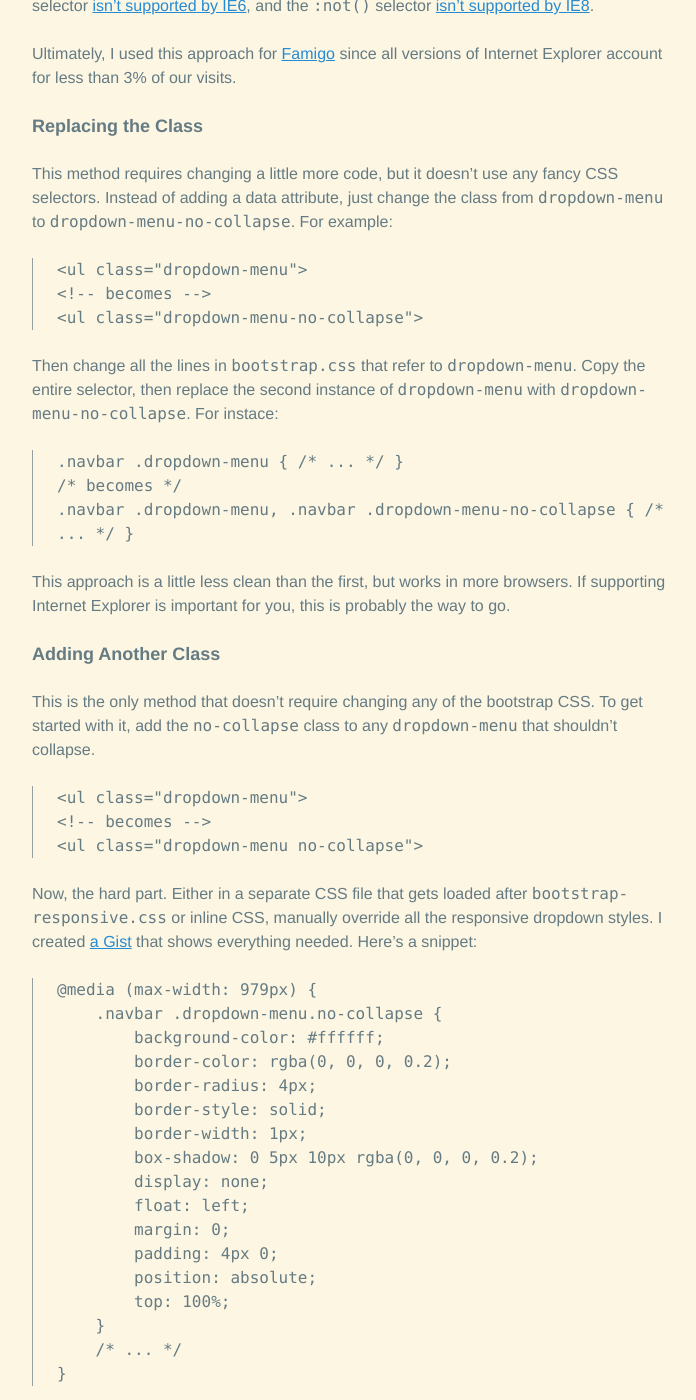
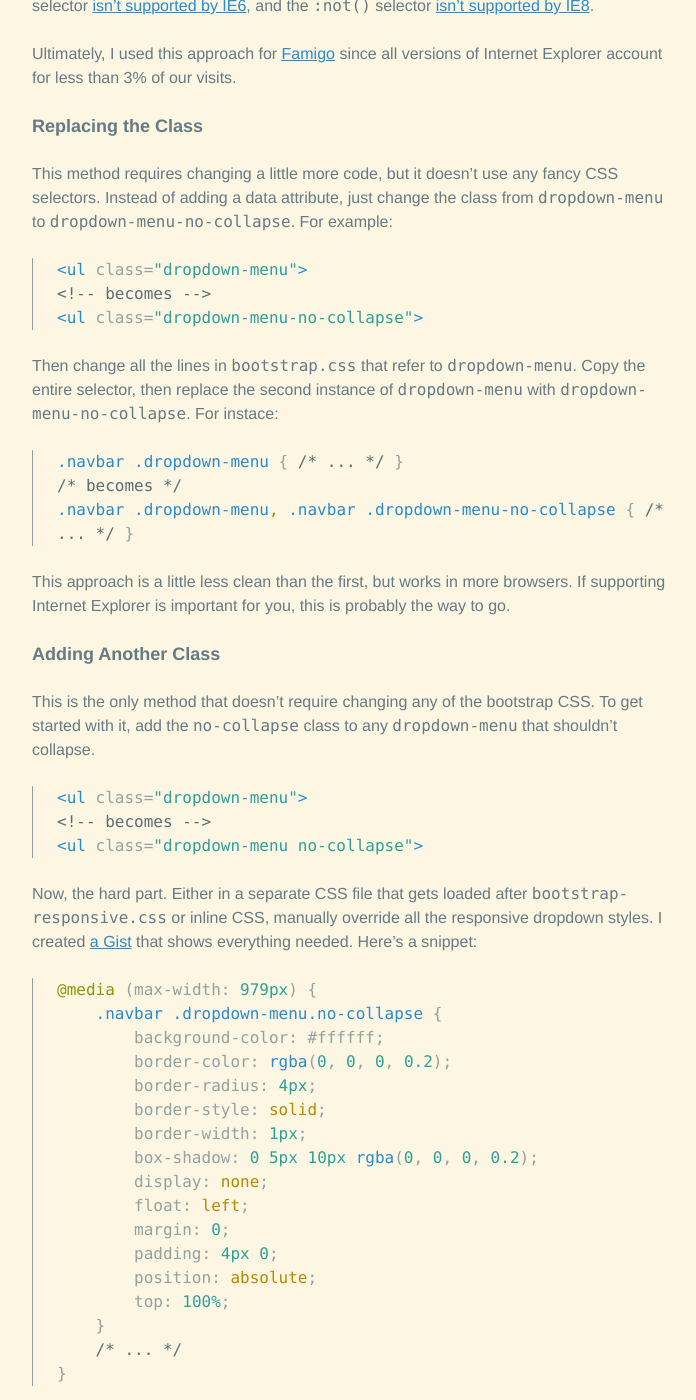
Before and after one commit to tfausak/tfausak.github.io, a Jekyll site: the page built from _posts/2012-03-15-untitled.md, in a window 1280 px wide and 1400 px high, scrolled down 3104 px. Shown: the whole window, without its empty margins (288-984 px from the left). Built offline with Jekyll 4.4.1, drawn with Linux system fonts in a browser that asks for light colours; comment, search, counter and statistics services are not loaded; some of the changed text lies outside the part shown.

Commit message:
Add syntax highlighting.

```diff
--- a/_posts/2012-03-15-untitled.md
+++ b/_posts/2012-03-15-untitled.md
@@ -59,17 +59,21 @@ This method requires changing the least code. When creating a
 dropdown menu in a navbar, just add `data-no-collapse="true"` to the
 `dropdown-menu` element. For instance:
 
-    <ul class="dropdown-menu">
-    <!-- becomes -->
-    <ul class="dropdown-menu" data-no-collapse="true">
+{% highlight html %}
+<ul class="dropdown-menu">
+<!-- becomes -->
+<ul class="dropdown-menu" data-no-collapse="true">
+{% endhighlight %}
 
 Then change nine lines in `bootstrap-responsive.css` that refer
 to `dropdown-menu`. Add `:not([data-no-collapse="true"])` to the
 `dropdown-menu` selectors. For example:
 
-    .navbar .dropdown-menu { /* ... */ }
-    /* becomes */
-    .navbar .dropdown-menu:not([data-no-collapse="true"]) { /* ... */ }
+{% highlight css %}
+.navbar .dropdown-menu { /* ... */ }
+/* becomes */
+.navbar .dropdown-menu:not([data-no-collapse="true"]) { /* ... */ }
+{% endhighlight %}
 
 This approach is the cleanest in that the least code is changed and it's
 pretty easy to keep it up-to-date if the bootstrap changes. However,
@@ -85,17 +89,21 @@ This method requires changing a little more code, but it doesn't use any
 fancy CSS selectors. Instead of adding a data attribute, just change the
 class from `dropdown-menu` to `dropdown-menu-no-collapse`. For example:
 
-    <ul class="dropdown-menu">
-    <!-- becomes -->
-    <ul class="dropdown-menu-no-collapse">
+{% highlight html %}
+<ul class="dropdown-menu">
+<!-- becomes -->
+<ul class="dropdown-menu-no-collapse">
+{% endhighlight %}
 
 Then change all the lines in `bootstrap.css` that refer to
 `dropdown-menu`. Copy the entire selector, then replace the second
 instance of `dropdown-menu` with `dropdown-menu-no-collapse`. For instace:
 
-    .navbar .dropdown-menu { /* ... */ }
-    /* becomes */
-    .navbar .dropdown-menu, .navbar .dropdown-menu-no-collapse { /* ... */ }
+{% highlight css %}
+.navbar .dropdown-menu { /* ... */ }
+/* becomes */
+.navbar .dropdown-menu, .navbar .dropdown-menu-no-collapse { /* ... */ }
+{% endhighlight %}
 
 This approach is a little less clean than the first, but works in more
 browsers. If supporting Internet Explorer is important for you, this is
@@ -107,32 +115,36 @@ This is the only method that doesn't require changing any of the
 bootstrap CSS. To get started with it, add the `no-collapse` class to any
 `dropdown-menu` that shouldn't collapse.
 
-    <ul class="dropdown-menu">
-    <!-- becomes -->
-    <ul class="dropdown-menu no-collapse">
+{% highlight html %}
+<ul class="dropdown-menu">
+<!-- becomes -->
+<ul class="dropdown-menu no-collapse">
+{% endhighlight %}
 
 Now, the hard part. Either in a separate CSS file that gets loaded after
 `bootstrap-responsive.css` or inline CSS, manually override all the
 responsive dropdown styles. I created [a Gist][10] that shows everything
 needed. Here's a snippet:
 
-    @media (max-width: 979px) {
-        .navbar .dropdown-menu.no-collapse {
-            background-color: #ffffff;
-            border-color: rgba(0, 0, 0, 0.2);
-            border-radius: 4px;
-            border-style: solid;
-            border-width: 1px;
-            box-shadow: 0 5px 10px rgba(0, 0, 0, 0.2);
-            display: none;
-            float: left;
-            margin: 0;
-            padding: 4px 0;
-            position: absolute;
-            top: 100%;
-        }
-        /* ... */
+{% highlight css %}
+@media (max-width: 979px) {
+    .navbar .dropdown-menu.no-collapse {
+        background-color: #ffffff;
+        border-color: rgba(0, 0, 0, 0.2);
+        border-radius: 4px;
+        border-style: solid;
+        border-width: 1px;
+        box-shadow: 0 5px 10px rgba(0, 0, 0, 0.2);
+        display: none;
+        float: left;
+        margin: 0;
+        padding: 4px 0;
+        position: absolute;
+        top: 100%;
     }
+    /* ... */
+}
+{% endhighlight %}
 
 As you can see, it's a bit ungainly. And it's very brittle -- any change
 to the bootstrap means you'll have to go back and make sure all these
```
